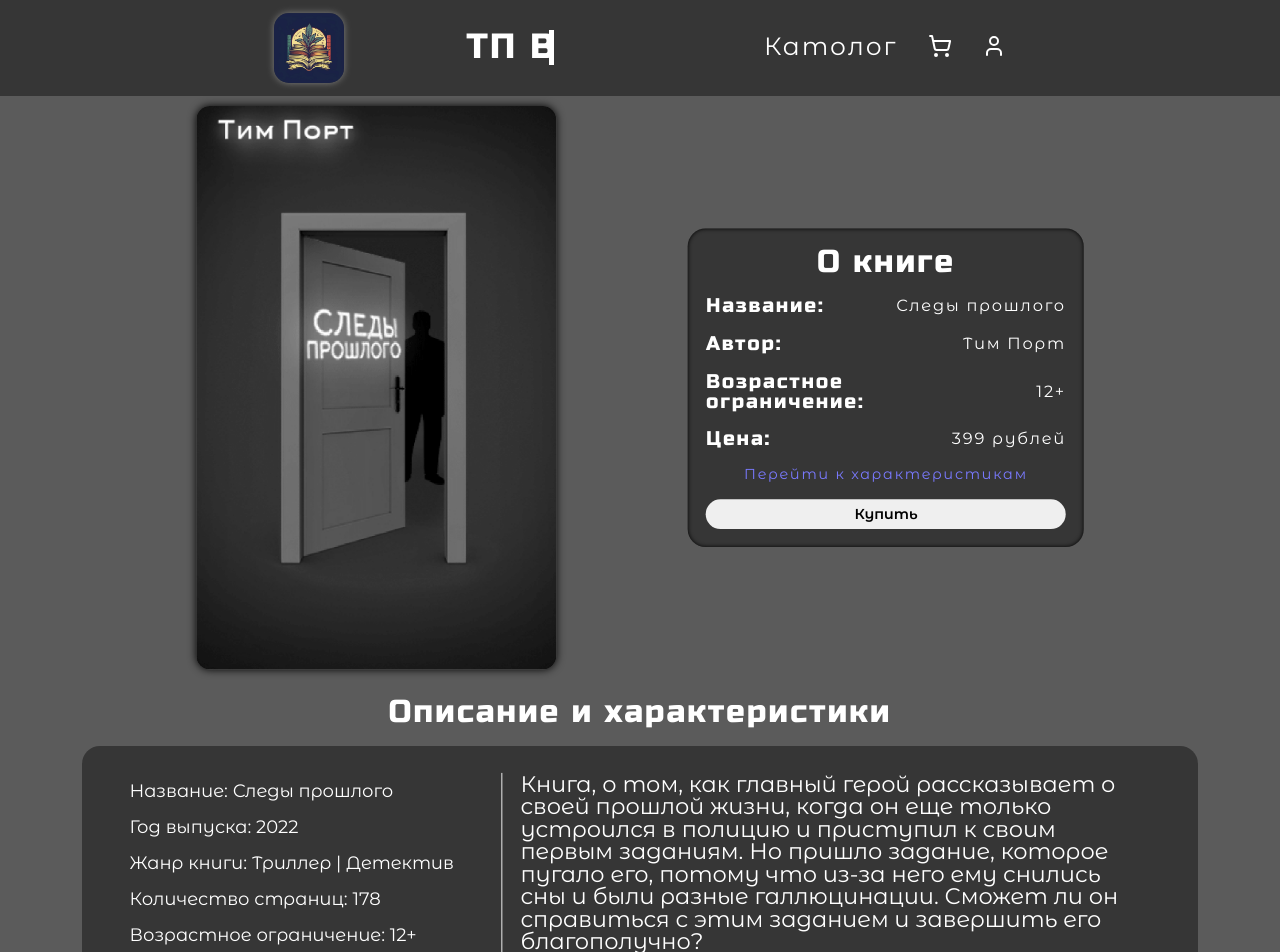
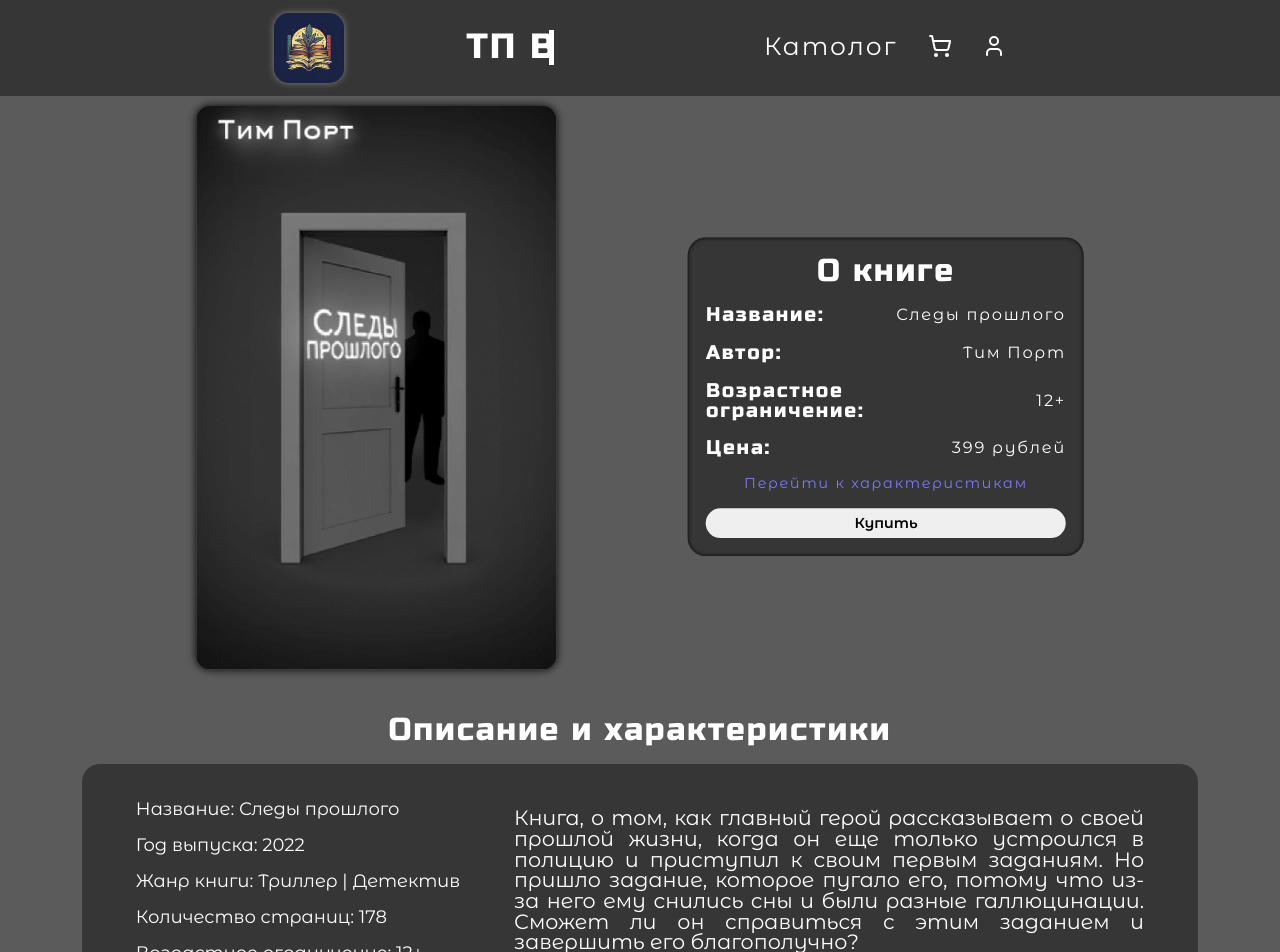
Before and after one commit to Re1lis/shopBooks, a React (Vite) app: page /books/0 in a window 1280 px wide. Shown: the top 952 px of the page. Built offline with nearby package versions, Linux system fonts and the light colour scheme.

Commit message:
shopBooks

```diff
--- a/src/components/BookPage/bookpage.css
+++ b/src/components/BookPage/bookpage.css
@@ -3,11 +3,13 @@
     align-items: center;
     justify-content: space-evenly;
     margin-bottom: 30px;
+    flex-wrap: wrap;
 
     .image-book{
         border-radius: var(--border-radius-images);
         width: 400px;
         box-shadow: 0 0 10px var(--black-color);
+        margin-bottom: 20px;
     }
 
     .right-side{
@@ -73,6 +75,7 @@
     align-items: center;
     justify-content: space-evenly;
     gap: 20px;
+    flex-wrap: wrap;
 
     .about-book{
         display: flex;
@@ -83,11 +86,11 @@
     }
 
     .description-book{
-        font-size: var(--size-main-text);
+        font-size: 23px;
+        text-align: justify;
+        text-wrap: wrap;
         color: var(--white-color);
         font-family: var(--main-text);
         width: 700px;
-        border-left: 1px solid white;
-        padding-left: 20px;
     }
 }
```
